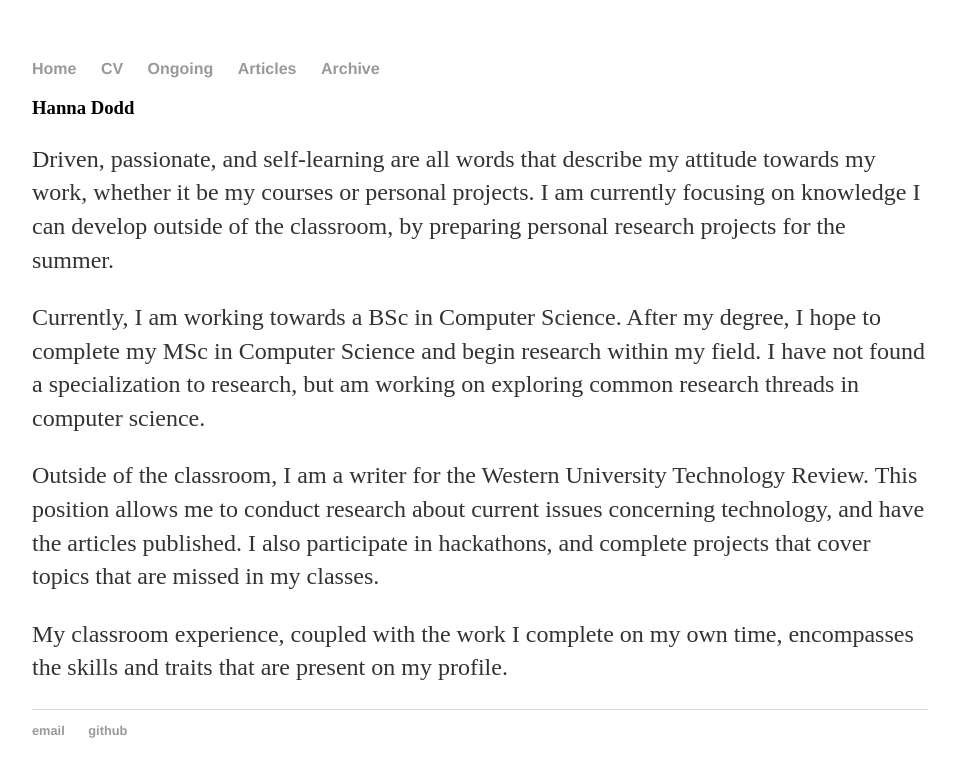
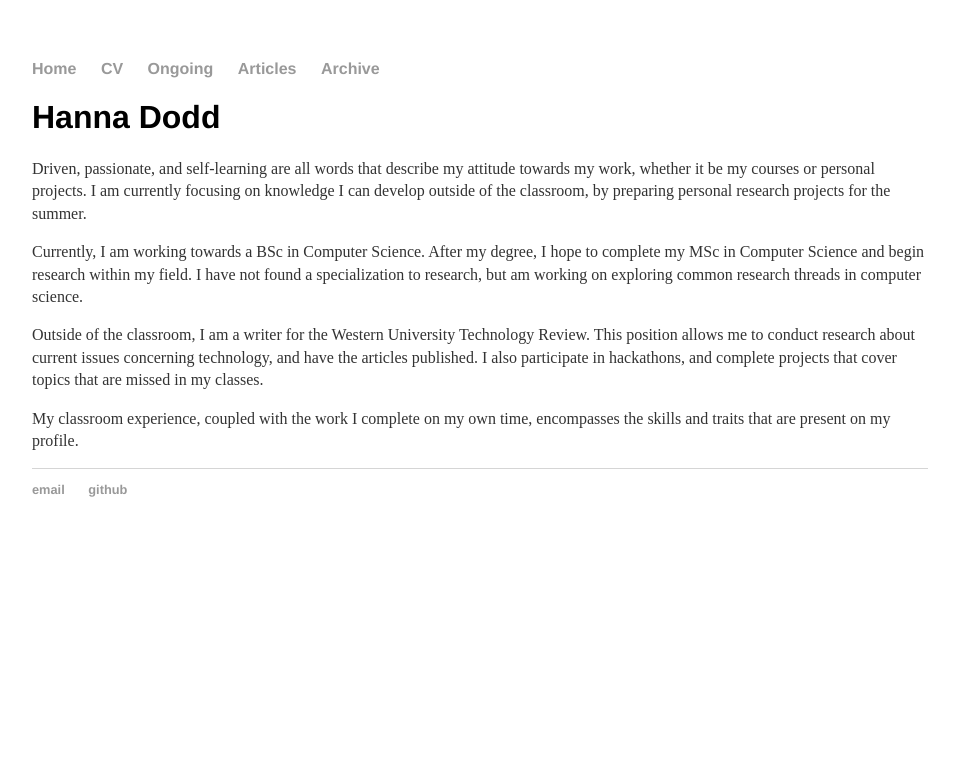
Before and after one commit to hanna-dodd/hanna-dodd.github.io, a Jekyll site: the page built from index.html, in a window 1280 px wide. Shown: the top 777 px of the page, without its empty margins (160-1119 px from the left). Built offline with Jekyll 4.4.1, drawn with Linux system fonts in a browser that asks for light colours.

Commit message:
Changing font sizes.

```diff
--- a/css/main.css
+++ b/css/main.css
@@ -20,11 +20,11 @@ a:hover {
     text-decoration: underline;
 }
 h1 {
-    font-size: 3em;
+    font-size: 2em;
     font-family:'Helvetica', 'Arial', 'Sans-Serif';
 }
 p {
-    font-size: 1.5em;
+    font-size: 1em;
     line-height: 1.4em;
     color: #333;
 }
@@ -35,7 +35,7 @@ footer {
 
 ul.posts {
     margin: 20px auto 40px;
-    font-size: 1.5em;
+    font-size: 1em;
 }
 
 ul.posts li {
--- a/index.html
+++ b/index.html
@@ -3,7 +3,7 @@ layout: default
 title: Home
 ---
 <div class="blurb">
-    <h3>Hanna Dodd</h3>
+    <h1>Hanna Dodd</h1>
 	<p>Driven, passionate, and self-learning are all words that describe my attitude towards my work, whether it be my courses or personal projects. I am currently focusing on knowledge I can develop outside of the classroom, by preparing personal research projects for the summer.</p>
 
 	<p>Currently, I am working towards a BSc in Computer Science. After my degree, I hope to complete my MSc in Computer Science and begin research within my field. I have not found a specialization to research, but am working on exploring common research threads in computer science.</p>
```
